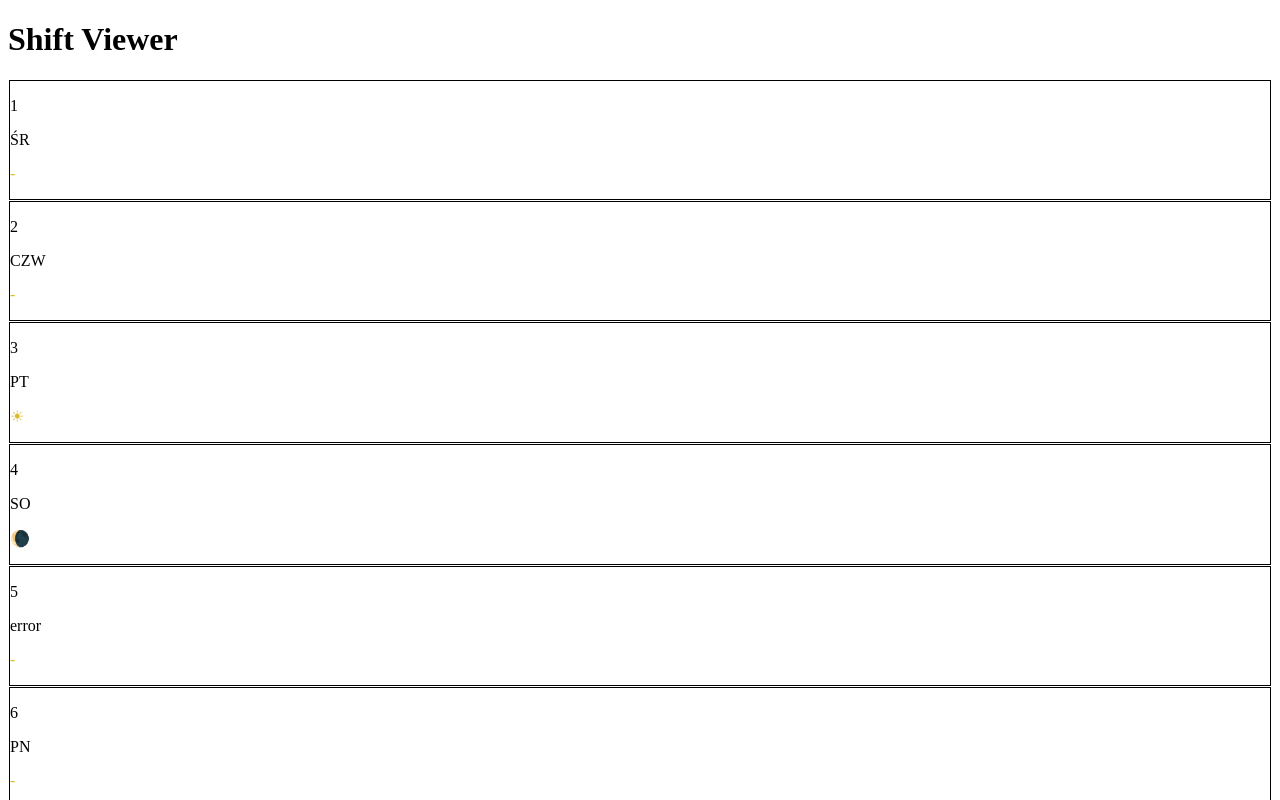
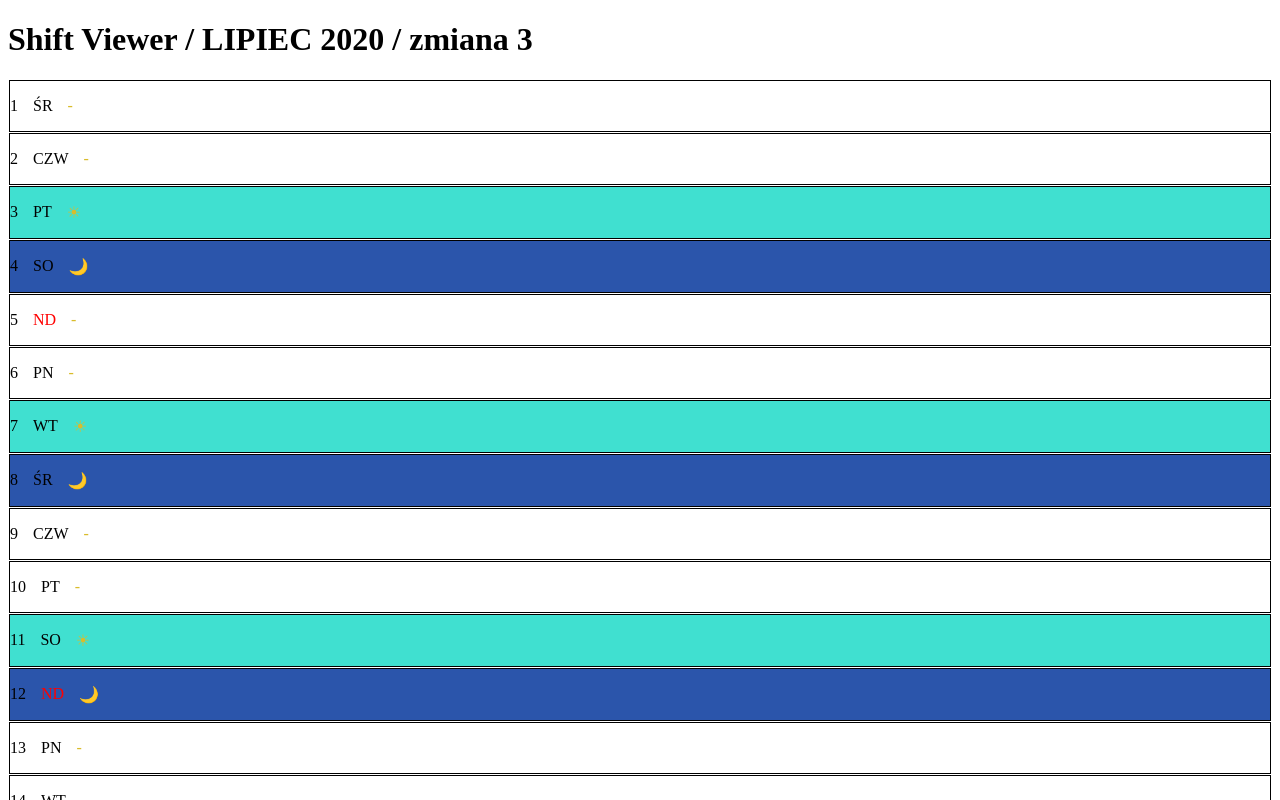
Before and after one commit to wiktorsachar/shift-viewer, a React (Create React App) app in the folder shift-viewer-v.1.0/: page / in a window 1280 px wide. Shown: the top 800 px of the page. Built offline with nearby package versions, Linux system fonts and the light colour scheme.

Commit message:
add calendar module

```diff
--- a/shift-viewer-v.1.0/src/App.js
+++ b/shift-viewer-v.1.0/src/App.js
@@ -4,7 +4,7 @@ import Calendar from "./components/Calendar/Calendar"
 function App() {
   return (
     <div className="App">
-      <h1>Shift Viewer</h1>
+      <h1>Shift Viewer / LIPIEC 2020 / zmiana 3</h1>
       <Calendar />
     </div>
   );
--- a/shift-viewer-v.1.0/src/components/Calendar/Calendar.js
+++ b/shift-viewer-v.1.0/src/components/Calendar/Calendar.js
@@ -1,6 +1,7 @@
 import React from "react";
 import DayBox from "../DayBox/DayBox";
 import Shifts from "../../services/shifts";
+import "./Calendar.css";
 
 const Calendar = () => {
   const dutyMonth = Shifts.createShiftMonth(6, 2020, 3);
--- a/shift-viewer-v.1.0/src/components/DayBox/DayBox.css
+++ b/shift-viewer-v.1.0/src/components/DayBox/DayBox.css
@@ -2,7 +2,23 @@
     border-style: solid;
     border-width: 1px;
     margin: 1px;
+    display: flex;
 }
-.unicodes {
+#unicodes {
     color:#d9bc2b;
 }
+.day-box-children {
+    margin-right: 15px;
+}
+#regular-dayname {
+    color: black;
+}
+#holiday-dayname {
+    color: red;
+}
+#duty-day {
+    background-color: turquoise;
+}
+#duty-night {
+    background-color: #2b55ab;
+}
--- a/shift-viewer-v.1.0/src/components/DayBox/DayBox.js
+++ b/shift-viewer-v.1.0/src/components/DayBox/DayBox.js
@@ -1,45 +1,22 @@
 import React from "react";
+import displayUnicode from "../../services/displayUnicode";
+import getDayName from "../../services/getDayName";
 import "./DayBox.css";
 
-const displayUnicode = (duty) => {
-  switch (duty) {
-    case "night":
-      return "🌘";
-    case "day":
-      return "☀";
-    default:
-      return "-";
-  }
-};
-
-const getDayName = (dateArray) => {
-  const date = new Date(...dateArray).getDay();
-  switch (date) {
-    case "0":
-      return "ND";
-    case 1:
-      return "PN";
-    case 2:
-      return "WT";
-    case 3:
-      return "ŚR";
-    case 4:
-      return "CZW";
-    case 5:
-      return "PT";
-    case 6:
-      return "SO";
-    default:
-        return "error"
-  }
-};
-
 const DayBox = (props) => {
+  const dayName = getDayName(props.date);
   return (
-    <div className="day-box">
-      <p>{props.date[2]}</p>
-      <p>{getDayName(props.date)}</p>
-      <p className="unicodes">{displayUnicode(props.duty)}</p>
+    <div className="day-box" id={props.duty && (props.duty === "day" ? "duty-day" : "duty-night")}>
+      <p className="day-box-children">{props.date[2]}</p>
+      <p
+        className="day-box-children"
+        id={dayName === "ND" ? "holiday-dayname" : "regular-dayname"}
+      >
+        {dayName}
+      </p>
+      <p className="day-box-children" id="unicodes">
+        {displayUnicode(props.duty)}
+      </p>
     </div>
   );
 };
--- /dev/null
+++ b/shift-viewer-v.1.0/src/services/displayUnicode.js
@@ -0,0 +1,12 @@
+const displayUnicode = (duty) => {
+  switch (duty) {
+    case "night":
+      return "🌙";
+    case "day":
+      return "☀";
+    default:
+      return "-";
+  }
+};
+
+export default displayUnicode;
--- /dev/null
+++ b/shift-viewer-v.1.0/src/services/getDayName.js
@@ -0,0 +1,23 @@
+const getDayName = (dateArray) => {
+  const date = new Date(...dateArray).getDay();
+  switch (date) {
+    case 0:
+      return "ND";
+    case 1:
+      return "PN";
+    case 2:
+      return "WT";
+    case 3:
+      return "ŚR";
+    case 4:
+      return "CZW";
+    case 5:
+      return "PT";
+    case 6:
+      return "SO";
+    default:
+      return "error";
+  }
+};
+
+export default getDayName;
```
Also changed, not shown: shift-viewer-v.1.0/src/components/Calendar/Calendar.css (added), 1 other file (tests, documents, lock files or other folders).
